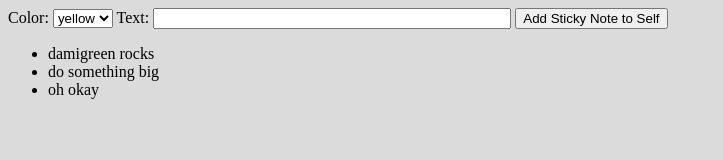
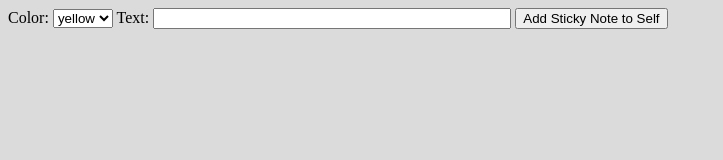
Before and after one commit to damigreen/web-stickes, a plain HTML site: page index.html in a window 1280 px wide. Shown: the whole page, without its empty margins (0-723 px from the left). Drawn offline with Linux system fonts and the light colour scheme.

Commit message:
Removed unwanted data

```diff
--- a/index.html
+++ b/index.html
@@ -26,12 +26,6 @@
 	<ul id="stickies">
 	</ul>
 
-
-	<ul id='dami'>
-		<li class='one'>damigreen rocks</li>
-		<li class='two'>do something big</li>
-		<li class='three'>oh okay</li>
-	</ul>
 	<div class="outer">
 			<div class="select">
 				<div class="inner">
```
